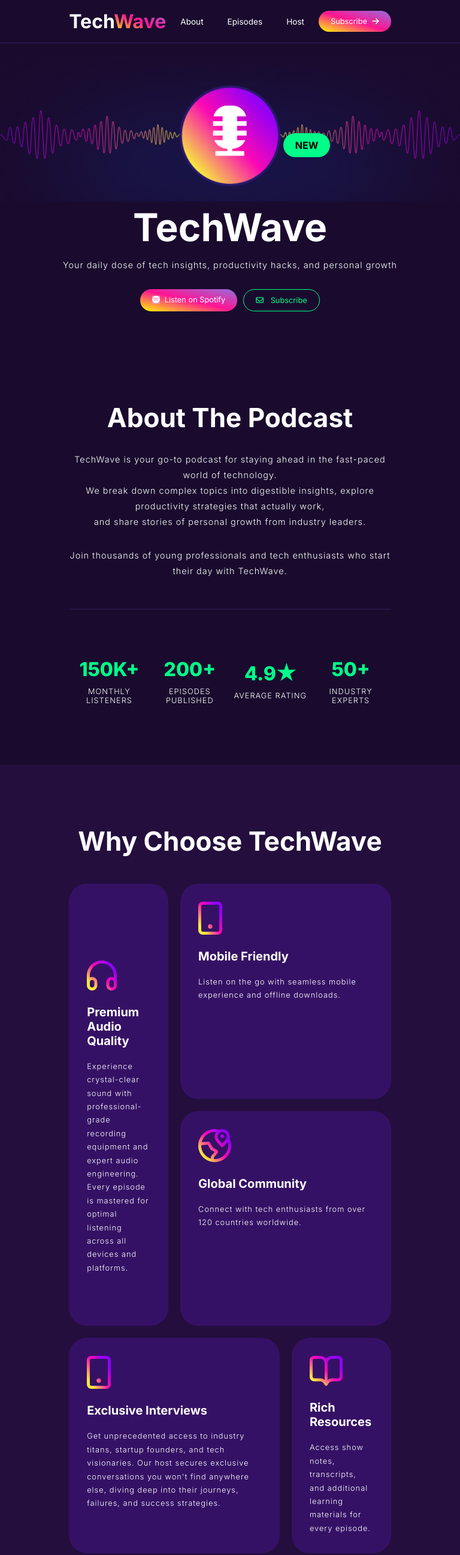
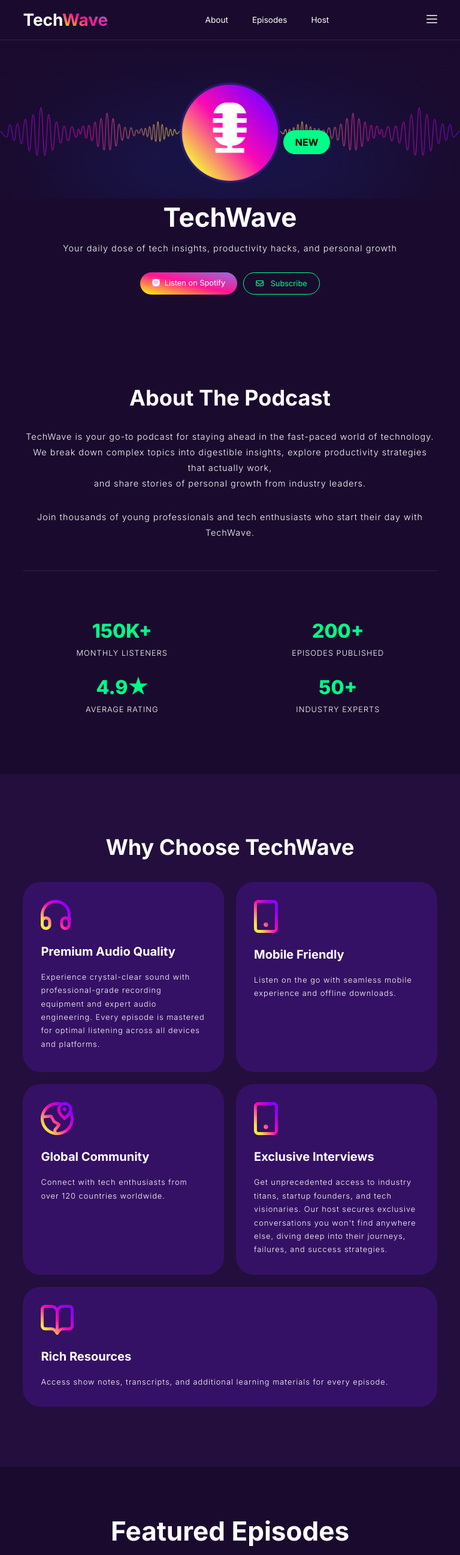
Before and after one commit to Shifath0570/secend_assingment, a plain HTML site: page index.html in a window 768 px wide. Shown: the top 2592 px of the page at 60% size. Drawn offline with Linux system fonts and the light colour scheme.

Commit message:
medium device done

```diff
--- a/style.css
+++ b/style.css
@@ -649,3 +649,172 @@ nav {
 
 
 }
+
+
+
+
+
+
+
+
+
+
+
+
+
+
+@media screen and (min-width: 576px) and (max-width: 992px) {
+
+    /* nav start */
+    .nav {
+        width: 90%;
+    }
+
+    .nav_logo h2 {
+        font-size: 1.75em;
+    }
+
+
+    .nav_button {
+        display: none;
+    }
+
+    .menu_button {
+        display: block;
+    }
+
+
+
+    /* banner start */
+    .banner_all_text_con {
+        display: flex;
+        flex-direction: column;
+        justify-content: center;
+        align-items: center;
+    }
+
+    .banner_text_content {
+        width: 90%;
+        text-align: center;
+    }
+
+    .banner_text_content h1 {
+        font-size: 2.75em;
+    }
+
+
+
+
+
+    /* about part */
+    .about {
+        width: 90%;
+    }
+
+    .about_contents {
+        grid-template-columns: repeat(2, 1fr);
+        gap: 30px;
+    }
+
+    .about_text h2 {
+        font-size: 2.25em;
+    }
+
+
+    /* why choose start */
+    .choose {
+        width: 90%;
+    }
+
+    .choose_title h2 {
+        font-size: 2.25em;
+    }
+
+    .choose_contents {
+        grid-template-columns: repeat(2, 1fr);
+        grid-template-rows: repeat(2, 1fr);
+        gap: 20px;
+    }
+
+    .premium {
+        grid-column: span 1;
+        grid-row: span 1;
+        padding-top: 30px;
+    }
+
+    .mobile {
+        grid-column: span 1;
+        grid-row: span 1;
+    }
+
+    .exclusive {
+        grid-column: span 1;
+        grid-row: span 1;
+    }
+
+    .rich {
+        grid-column: span 2;
+        grid-row: span 2;
+    }
+
+
+
+    /* featured start */
+    .featured {
+        width: 90%;
+    }
+
+    .featured_title h2 {
+        font-size: 2.75em;
+        text-align: center;
+        margin-bottom: 1em;
+    }
+
+    .featured_content {
+        grid-template-columns: repeat(3, 1fr);
+    }
+
+
+
+
+
+    /* host start */
+    .host {
+        width: 90%;
+    }
+
+    .host_title h2 {
+        font-size: 2.25em;
+    }
+
+    .host_details {
+        display: flex;
+        flex-direction: column;
+        justify-content: center;
+        align-items: center;
+        text-align: center;
+    }
+
+
+
+
+    /* footer start */
+    .footer_container {
+        height: 450px;
+        background: url(assets/footer-bg.png);
+        background-position: center;
+        background-repeat: no-repeat;
+        background-size: cover;
+    }
+
+    .footer {
+        width: 90%;
+    }
+
+    .footer_icons {
+        grid-template-columns: repeat(4, 1fr);
+    }
+
+
+
+}
```
